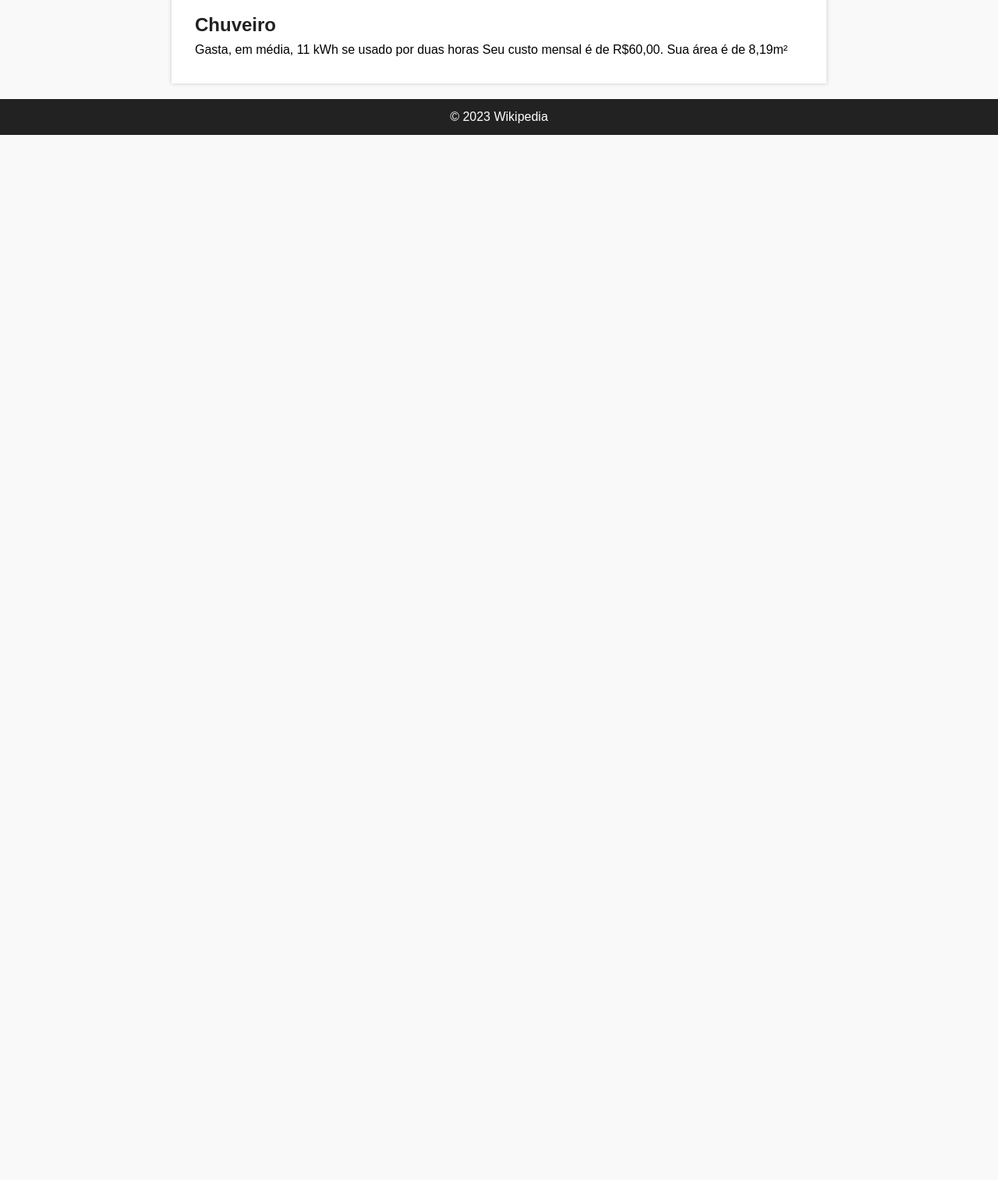
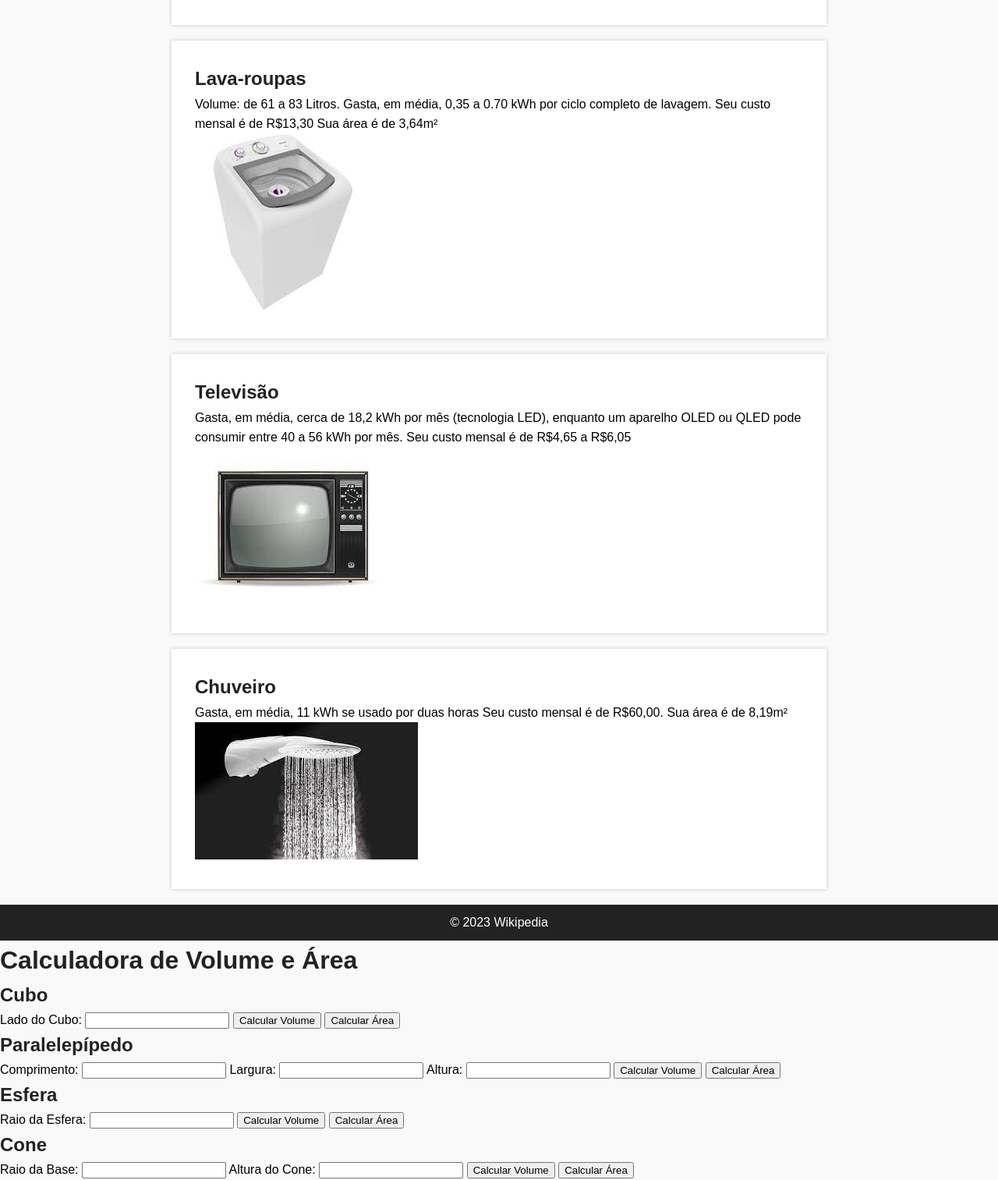
Before and after one commit to Cenoora007/projetomatematica2, a plain HTML site: page projeto Matheus 2B/index.html in a window 1280 px wide. Shown: the part 864-2377 px from the top of the page at 78% size. Before the commit the page ends 1037 px from the top, so only its background shows below. Drawn offline with Linux system fonts and the light colour scheme.

Commit message:
Add files via upload

```diff
--- a/projeto Matheus 2B/index.html
+++ b/projeto Matheus 2B/index.html
@@ -26,6 +26,7 @@
                 Seu custo mensal é de R$39,18.
                 Sua área é de 5,895m²
             </p>
+            <img src="Sem título.jpeg"
             <!-- More content goes here -->
         </article>
     </main>
@@ -37,6 +38,7 @@
                 Seu custo mensal é de R$4,55.
                 Sua área é de 0,73m²
             </p>
+            <img src="micro.jpeg"
             <!-- More content goes here -->
         </article>
     </main>
@@ -48,6 +50,7 @@
                 Seu custo mensal é de R$13,30
                 Sua área é de 3,64m²
             </p>
+            <img src="maquina.jpeg"
             <!-- More content goes here -->
         </article>
     </main>
@@ -57,6 +60,7 @@
             <p>Gasta, em média, cerca de 18,2 kWh por mês (tecnologia LED), enquanto um aparelho OLED ou QLED pode consumir entre 40 a 56 kWh por mês.
                 Seu custo mensal é de R$4,65 a R$6,05
             </p>
+            <img src="teve.jpeg"
             <!-- More content goes here -->
         </article>
     </main>
@@ -67,6 +71,7 @@
                 Seu custo mensal é de R$60,00.
                 Sua área é de  8,19m²
             </p>
+            <img src="chuva.jpeg"
             <!-- More content goes here -->
         </article>
     </main>
@@ -75,3 +80,51 @@
     </footer>
 </body>
 </html>
+<!DOCTYPE html>
+<html>
+<head>
+    <title>Calculadora de Volume e Área</title>
+</head>
+<body>
+    <h1>Calculadora de Volume e Área</h1>
+
+    <!-- Cubo -->
+    <h2>Cubo</h2>
+    <label for="cuboLado">Lado do Cubo:</label>
+    <input type="number" id="cuboLado">
+    <button onclick="calcularVolumeCubo()">Calcular Volume</button>
+    <button onclick="calcularAreaCubo()">Calcular Área</button>
+    <p id="cuboResultado"></p>
+
+    <!-- Paralelepípedo -->
+    <h2>Paralelepípedo</h2>
+    <label for="paralelepipedoComprimento">Comprimento:</label>
+    <input type="number" id="paralelepipedoComprimento">
+    <label for="paralelepipedoLargura">Largura:</label>
+    <input type="number" id="paralelepipedoLargura">
+    <label for="paralelepipedoAltura">Altura:</label>
+    <input type="number" id="paralelepipedoAltura">
+    <button onclick="calcularVolumeParalelepipedo()">Calcular Volume</button>
+    <button onclick="calcularAreaParalelepipedo()">Calcular Área</button>
+    <p id="paralelepipedoResultado"></p>
+
+    <!-- Esfera -->
+    <h2>Esfera</h2>
+    <label for="esferaRaio">Raio da Esfera:</label>
+    <input type="number" id="esferaRaio">
+    <button onclick="calcularVolumeEsfera()">Calcular Volume</button>
+    <button onclick="calcularAreaEsfera()">Calcular Área</button>
+    <p id="esferaResultado"></p>
+
+    <!-- Cone -->
+    <h2>Cone</h2>
+    <label for="coneRaio">Raio da Base:</label>
+    <input type="number" id="coneRaio">
+    <label for="coneAltura">Altura do Cone:</label>
+    <input type="number" id="coneAltura">
+    <button onclick="calcularVolumeCone()">Calcular Volume</button>
+    <button onclick="calcularAreaCone()">Calcular Área</button>
+    <p id="coneResultado"></p>
+</body>
+<script src="main.js"></script>
+</html>
--- /dev/null
+++ b/projeto Matheus 2B/main.js
@@ -0,0 +1,55 @@
+// Funções para calcular o volume e a área de cada forma
+function calcularVolumeCubo() {
+    const lado = parseFloat(document.getElementById("cuboLado").value);
+    const volume = Math.pow(lado, 3);
+    document.getElementById("cuboResultado").textContent = `Volume do Cubo: ${volume}`;
+}
+
+function calcularAreaCubo() {
+    const lado = parseFloat(document.getElementById("cuboLado").value);
+    const area = 6 * Math.pow(lado, 2);
+    document.getElementById("cuboResultado").textContent = `Área do Cubo: ${area}`;
+}
+
+function calcularVolumeParalelepipedo() {
+    const comprimento = parseFloat(document.getElementById("paralelepipedoComprimento").value);
+    const largura = parseFloat(document.getElementById("paralelepipedoLargura").value);
+    const altura = parseFloat(document.getElementById("paralelepipedoAltura").value);
+    const volume = comprimento * largura * altura;
+    document.getElementById("paralelepipedoResultado").textContent = `Volume do Paralelepípedo: ${volume}`;
+}
+
+function calcularAreaParalelepipedo() {
+    const comprimento = parseFloat(document.getElementById("paralelepipedoComprimento").value);
+    const largura = parseFloat(document.getElementById("paralelepipedoLargura").value);
+    const altura = parseFloat(document.getElementById("paralelepipedoAltura").value);
+    const area = 2 * (comprimento * largura + comprimento * altura + largura * altura);
+    document.getElementById("paralelepipedoResultado").textContent = `Área do Paralelepípedo: ${area}`;
+}
+
+function calcularVolumeEsfera() {
+    const raio = parseFloat(document.getElementById("esferaRaio").value);
+    const volume = (4 / 3) * Math.PI * Math.pow(raio, 3);
+    document.getElementById("esferaResultado").textContent = `Volume da Esfera: ${volume}`;
+}
+
+function calcularAreaEsfera() {
+    const raio = parseFloat(document.getElementById("esferaRaio").value);
+    const area = 4 * Math.PI * Math.pow(raio, 2);
+    document.getElementById("esferaResultado").textContent = `Área da Esfera: ${area}`;
+}
+
+function calcularVolumeCone() {
+    const raio = parseFloat(document.getElementById("coneRaio").value);
+    const altura = parseFloat(document.getElementById("coneAltura").value);
+    const volume = (1 / 3) * Math.PI * Math.pow(raio, 2) * altura;
+    document.getElementById("coneResultado").textContent = `Volume do Cone: ${volume}`;
+}
+
+function calcularAreaCone() {
+    const raio = parseFloat(document.getElementById("coneRaio").value);
+    const altura = parseFloat(document.getElementById("coneAltura").value);
+    const geratriz = Math.sqrt(Math.pow(raio, 2) + Math.pow(altura, 2));
+    const area = Math.PI * raio * (raio + geratriz);
+    document.getElementById("coneResultado").textContent = `Área do Cone: ${area}`;
+}
```
Also changed, not shown: projeto Matheus 2B/Sem título.jpeg (added), projeto Matheus 2B/chuva.jpeg (added), projeto Matheus 2B/maquina.jpeg (added), projeto Matheus 2B/micro.jpeg (added), projeto Matheus 2B/teve.jpeg (added).
